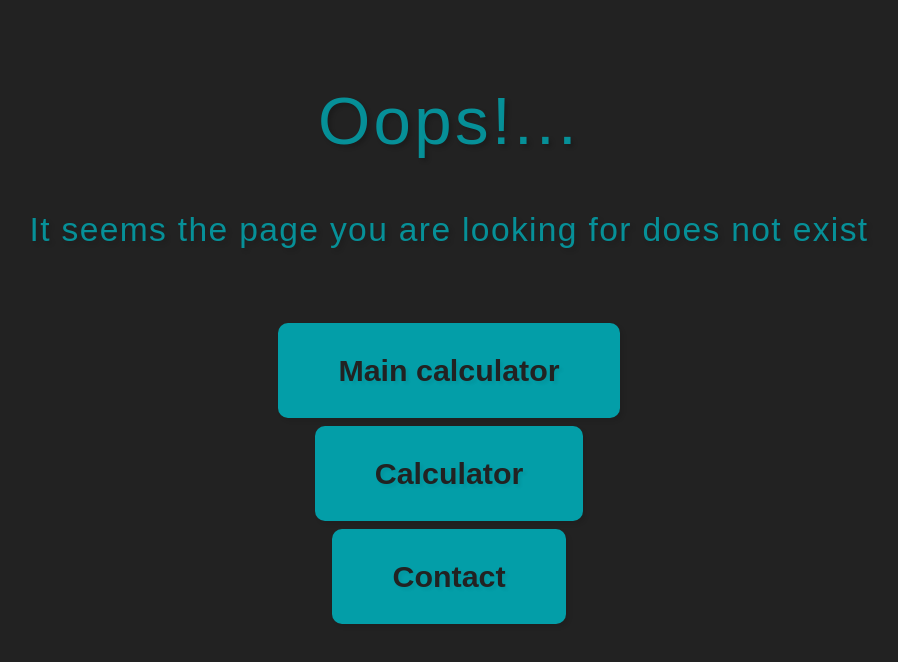
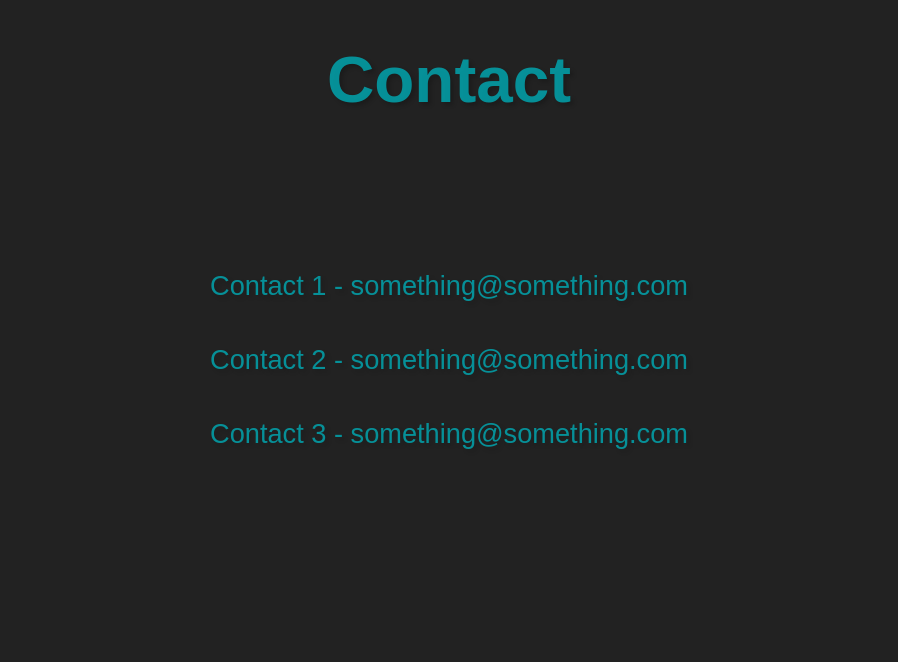
Before and after one commit to SKupisz/business-calculator, a Next.js app: page /contact in a window 1280 px wide. Before the commit this address had no page. Shown: the top 662 px of the page, without its empty margins (191-1089 px from the left). Built offline with nearby package versions, Linux system fonts and the light colour scheme.

Commit message:
Added a template of the contact page

```diff
--- /dev/null
+++ b/pages/contact.tsx
@@ -0,0 +1,24 @@
+import React from "react";
+
+import { ContactHeader, ContactContainer, ContactWrapper } from "styled/contact";
+
+const Contact:React.FC = () => {
+    return <>
+        <ContactHeader className="block-center">
+            Contact
+        </ContactHeader>
+        <ContactContainer className="block-center">
+            <ContactWrapper className="block-center">
+                Contact 1 - something@something.com
+            </ContactWrapper>
+            <ContactWrapper className="block-center">
+                Contact 2 - something@something.com
+            </ContactWrapper>
+            <ContactWrapper className="block-center">
+                Contact 3 - something@something.com
+            </ContactWrapper>
+        </ContactContainer>
+    </>
+};
+
+export default Contact;
--- /dev/null
+++ b/styled/contact/index.ts
@@ -0,0 +1,48 @@
+import styled from "styled-components";
+
+export const ContactHeader = styled.header`
+    width: calc(100% - 20px);
+    padding: 10px;
+    text-align: center;
+    font-size: 3.6em;
+    color: ${(props) => props.theme.color};
+    font-family: ${(props) => props.theme.fontFamily};
+    font-weight: 700;
+    text-shadow: 3px 3px 4px rgba(0,0,0,.2);
+    position: relative;
+    top: 4vh;
+    margin-bottom: 10vh;
+
+    @media screen and (min-width: 1024px){
+        width: calc(80% - 20px);
+        font-size: 4.1em;
+    }
+`;
+
+export const ContactContainer = styled.section`
+    width: calc(100% - 20px);
+    padding: 10px;
+    text-align: center;
+    position: relative;
+    top: 10vh;
+    color: ${(props) => props.theme.color};
+    font-family: ${(props) => props.theme.fontFamily};
+    font-size: 1.5em;
+    text-shadow: 3px 3px 4px rgba(0,0,0,.15);
+
+    @media screen and (min-width: 768px){
+        width: calc(80% - 20px);
+    }
+
+    @media screen and (min-width: 1024px){
+        width: calc(60% - 20px);
+        font-size: 1.7em;
+    }
+`;
+
+export const ContactWrapper = styled.div`
+    width: calc(100% - 10px);
+    padding: 5px;
+    text-align: center;
+    margin-bottom: 4vh;
+`;
```
